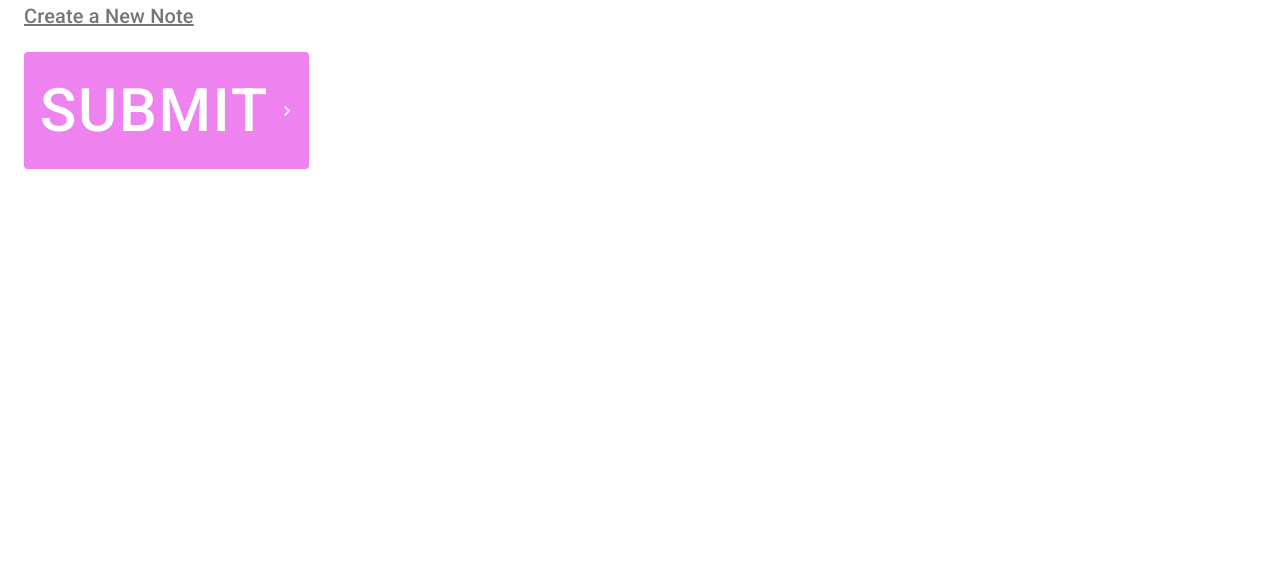
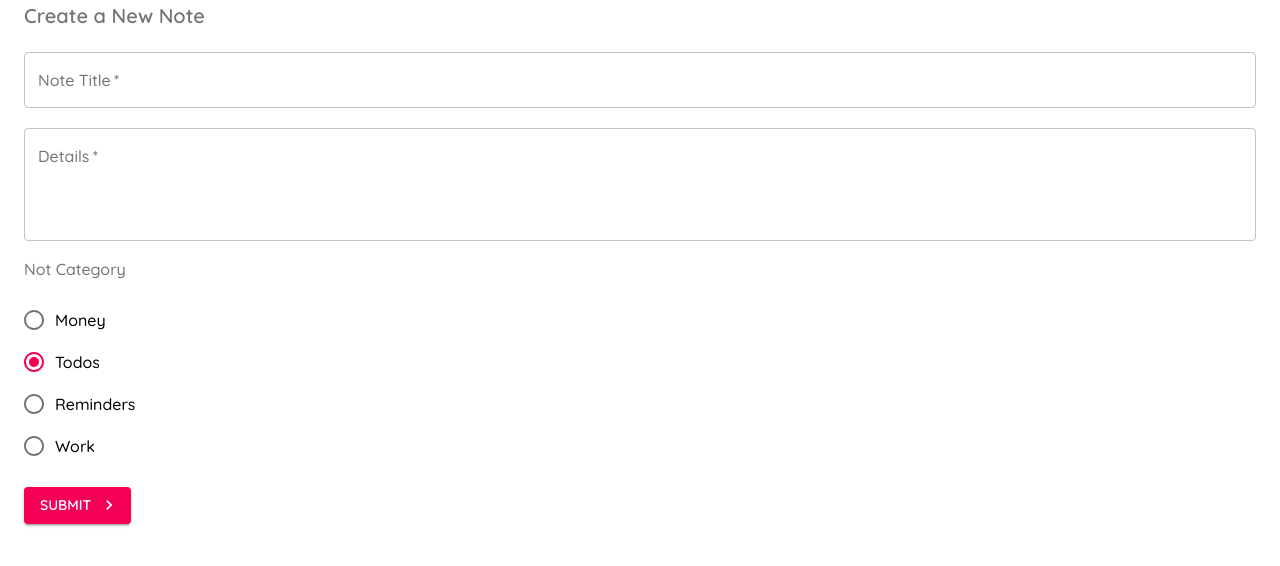
Before and after one commit to TylerGuerrero/Note-Board, a React (Create React App) app: page /create in a window 1280 px wide. Shown: the top 566 px of the page. Built offline with nearby package versions, Linux system fonts and the light colour scheme.

Commit message:
Added Form components

```diff
--- a/src/App.js
+++ b/src/App.js
@@ -2,10 +2,29 @@ import './App.css';
 import { BrowserRouter as Router, Route, Switch} from 'react-router-dom';
 import Create from './pages/Create';
 import Notes from './pages/Notes';
+import { createMuiTheme, ThemeProvider } from '@material-ui/core'
+import { purple } from '@material-ui/core/colors/purple'
+
+const theme = createMuiTheme({
+  palette: {
+    primary: {
+      main: "#fefefe"
+    },
+    secondary: purple
+  },
+  typography: {
+    fontFamily: 'Quicksand',
+    fontWeightLight: 400,
+    fontWeightRegular: 500,
+    fontWeightMedium: 600,
+    fontWeightBold: 700
+  }
+})
 
 function App() {
   return (
-    <Router>
+    <ThemeProvider theme={theme}>
+      <Router>
       <Switch>
         <Route exact path="/">
           <Notes />
@@ -15,6 +34,7 @@ function App() {
         </Route>
       </Switch>
     </Router>
+    </ThemeProvider>
   );
 }
 
--- a/src/index.css
+++ b/src/index.css
@@ -1,3 +1,5 @@
+@import url('https://fonts.googleapis.com/css2?family=Quicksand:wght@300;400;500;600;700&display=swap');
+
 body {
   margin: 0;
   -webkit-font-smoothing: antialiased;
--- a/src/pages/Create.js
+++ b/src/pages/Create.js
@@ -1,27 +1,53 @@
-import React from 'react'
+import React, { useState } from 'react'
 import Typography from '@material-ui/core/Typography'
 import Button from '@material-ui/core/Button'
 import Container from '@material-ui/core/Container'
 // import SendIcon from '@material-ui/icons/Send';
 import KeyboardArrowRightIcon from '@material-ui/icons/KeyboardArrowRight';
-import { makeStyles } from '@material-ui/core'
+import { FormControlLabel, makeStyles } from '@material-ui/core'
+import TextField from '@material-ui/core/TextField'
+import Radio from '@material-ui/core/Radio'
+import RadioGroup from '@material-ui/core/RadioGroup'
+import FormControl from '@material-ui/core/FormControl'
+import FormLabel from '@material-ui/core/FormLabel'
 
 const useStyles = makeStyles({
-    btn: {
-        fontSize: 60,
-        backgroundColor: 'violet',
-        '&:hover': {
-            backgroundColor: 'blue'
-        }
-    },
-    title: {
-        textDecoration: 'underline',
-        marginBottom: 20
+    field: {
+        marginBottom: 20,
+        marginTop: 20,
+        display: 'block'
     }
 })
 
 const Create = () => {
     const classes = useStyles();
+    const [title, setTitle] = useState("")
+    const [details, setDetails] = useState("")
+    const [titleErr, setTitleError] = useState(false)
+    const [detailsErr, setDetailsError] = useState(false)
+    const [categories, setCategories] = useState("todos")
+
+    const handleSubmit = (e) => {
+        e.preventDefault();
+
+        setTitleError(false);
+        setDetailsError(false);
+
+        if (title === "") {
+            setTitleError(true)
+        }
+
+        if (details === "") {
+            setDetailsError(true)
+        }
+
+        if (title && details) {
+            console.log(title, details, categories)
+            setTitle("")
+            setDetails("")
+            setCategories("")
+        }
+    }
 
     return (
         <Container>
@@ -34,6 +60,45 @@ const Create = () => {
             >
             Create a New Note
             </Typography>
+
+            <form noValidate autoCapitalize="off" onSubmit={handleSubmit}>
+                <TextField
+                className={classes.field}
+                label="Note Title"
+                variant="outlined"
+                color="secondary"
+                fullWidth
+                required
+                error={titleErr}
+                value={title}
+                onChange={(e) => setTitle(e.target.value)}
+                />
+
+                <TextField
+                className={classes.field}
+                label="Details"
+                variant="outlined"
+                color="secondary"
+                multiline
+                error={detailsErr}
+                rows={4}
+                fullWidth
+                required
+                value={details}
+                onChange={(e) => setDetails(e.target.value)}
+                />
+
+
+                <FormLabel>Not Category</FormLabel>
+                <FormControl className={classes.field}>
+                    <RadioGroup value={categories} onChange={(e) => setCategories(e.target.value)}>
+                        <FormControlLabel value="money" control={<Radio />} label="Money"/>
+                        <FormControlLabel value="todos" control={<Radio />} label="Todos"/>
+                        <FormControlLabel value="reminders" control={<Radio />} label="Reminders"/>
+                        <FormControlLabel value="work" control={<Radio />} label="Work"/>
+                    </RadioGroup>
+                </FormControl>
+
                 <Button
                     className={classes.btn}
                     // startIcon={<SendIcon />}
@@ -41,12 +106,12 @@ const Create = () => {
                     variant="contained"
                     color="secondary"
                     type="submit"
-                disableElevation
+                    // disableElevation
                     onClick={() => console.log('clicked on me')}
                 >
                 Submit
                 </Button>
-            <br />
+            </form>
         </Container>
     )
 }
@@ -87,3 +152,5 @@ export default Create
             <AcUnitOutlinedIcon color="action" fontSize="small"/>
             <AcUnitOutlinedIcon color="error" fontSize="small"/>
             <AcUnitOutlinedIcon color="disabled" fontSize="small"/> */
+            /* <Radio value="hello"/>
+                    <Radio value="goodbye"/> */
```
Lines whose indentation alone changed are shown as unchanged.
